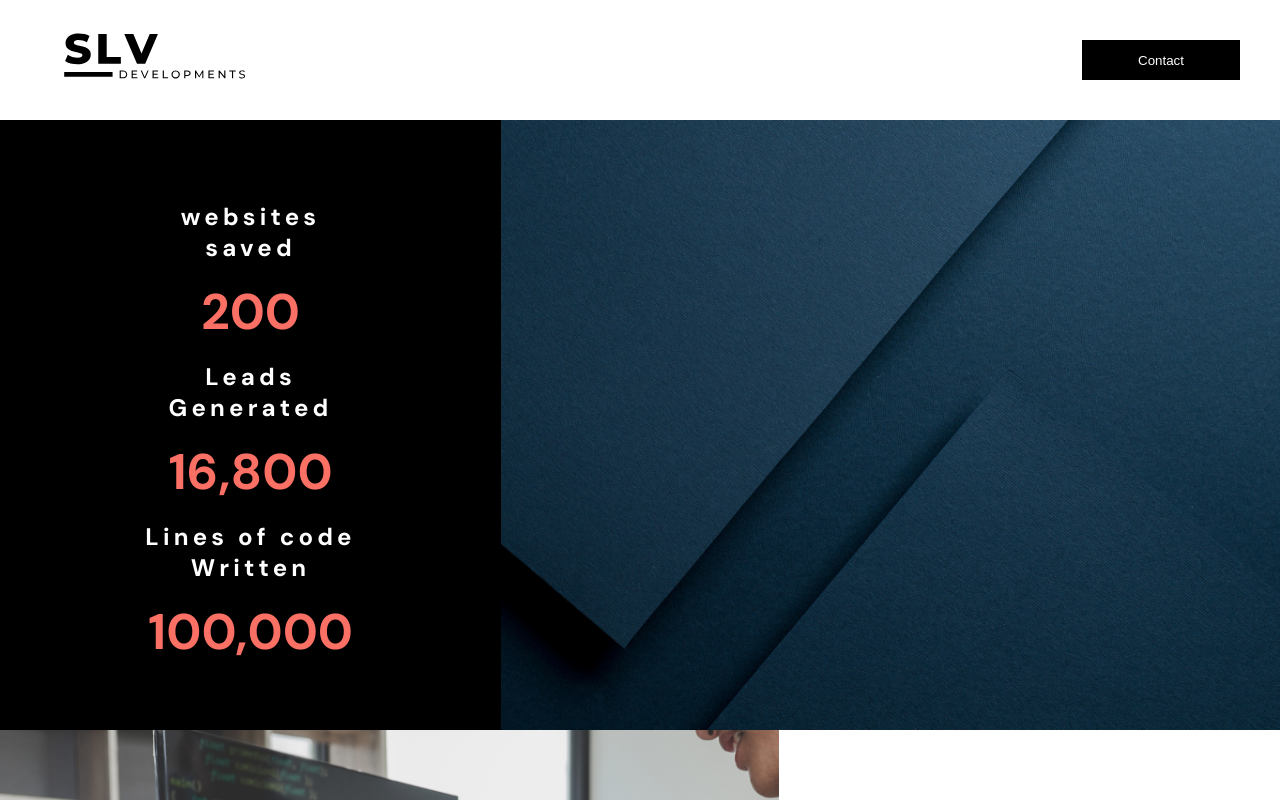
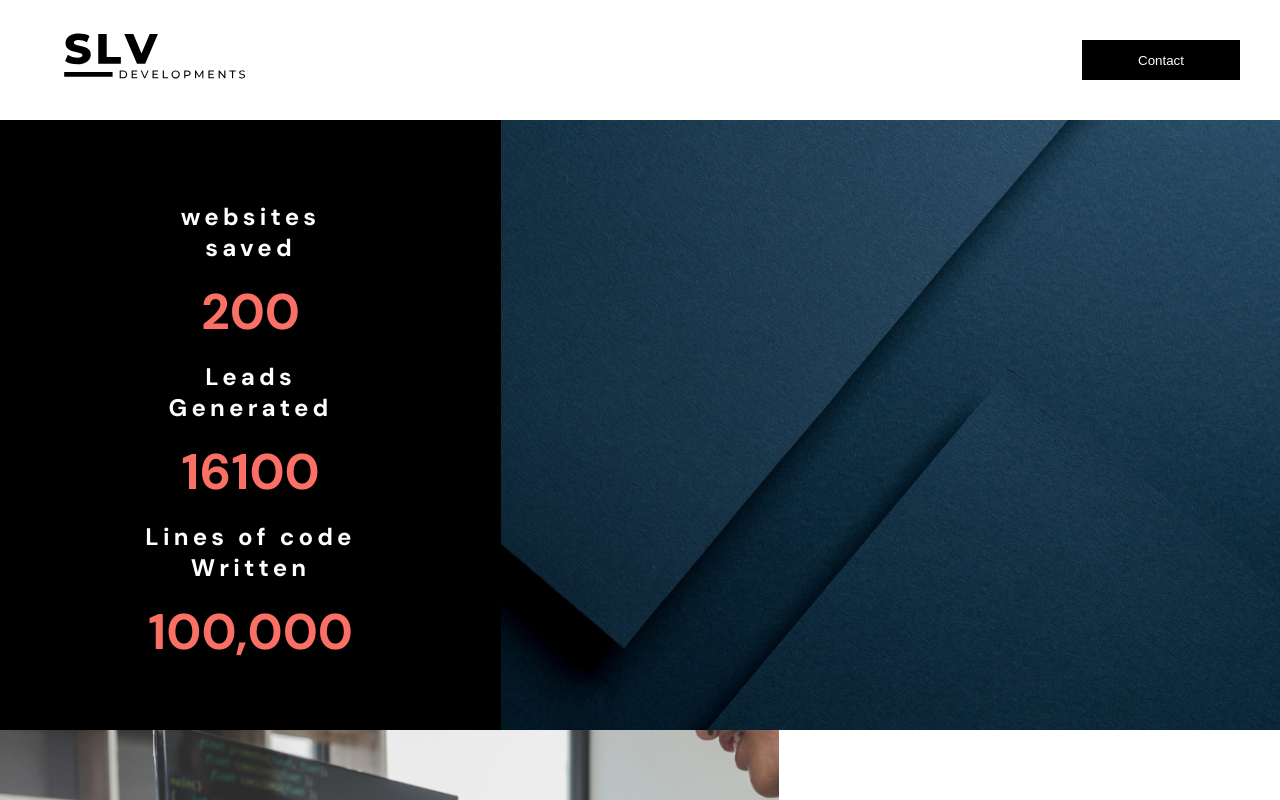
Before and after one commit to shaunvan119/slv-landing-page, a React (Create React App) app: page / in a window 1280 px wide. Shown: the top 800 px of the page. Built offline with nearby package versions, Linux system fonts and the light colour scheme.

Commit message:
test changes to count function

```diff
--- a/src/components/CountLeads.js
+++ b/src/components/CountLeads.js
@@ -1,20 +1,30 @@
 import './count.css'
-import CountUp from 'react-countup';
+import React, { useState, useEffect } from 'react';
 
-function CountLeads() {
+
+const CountLeads = () => {
+    const [currentCount, setCount] = useState(0);
+    const timer = () => setCount(currentCount + 10);
+
+    useEffect(
+        () => {
+            if (currentCount >= 16800) {
+                return;
+            }
+            const id = setInterval(timer, 0);
+            return () => clearInterval(id);
+        },
+
+    );
 
     return (
-        <CountUp start={0} end={16800} delay={1}>
-                {({ countUpRef }) => (
-                <div className='count-box'>
-                <h1 className="main-h1-count">Leads<br/> Generated<br/></h1>
-                <span className='count-component' ref={countUpRef} />
+        <div className='count-box'>
+                <h1 className="main-h1-count">Leads<br/>Generated<br/></h1>
+                <span className='count-component'>{currentCount}</span>
                 </div>
 
+    )
+};
 
-                )}
-        </CountUp>
-    )
-}
 
 export default CountLeads
--- a/src/components/count.css
+++ b/src/components/count.css
@@ -3,3 +3,6 @@
     font-family: DM Sans;
     font-size: 50px;
 }
+.timer {
+    color: #fa7064;
+}
```
